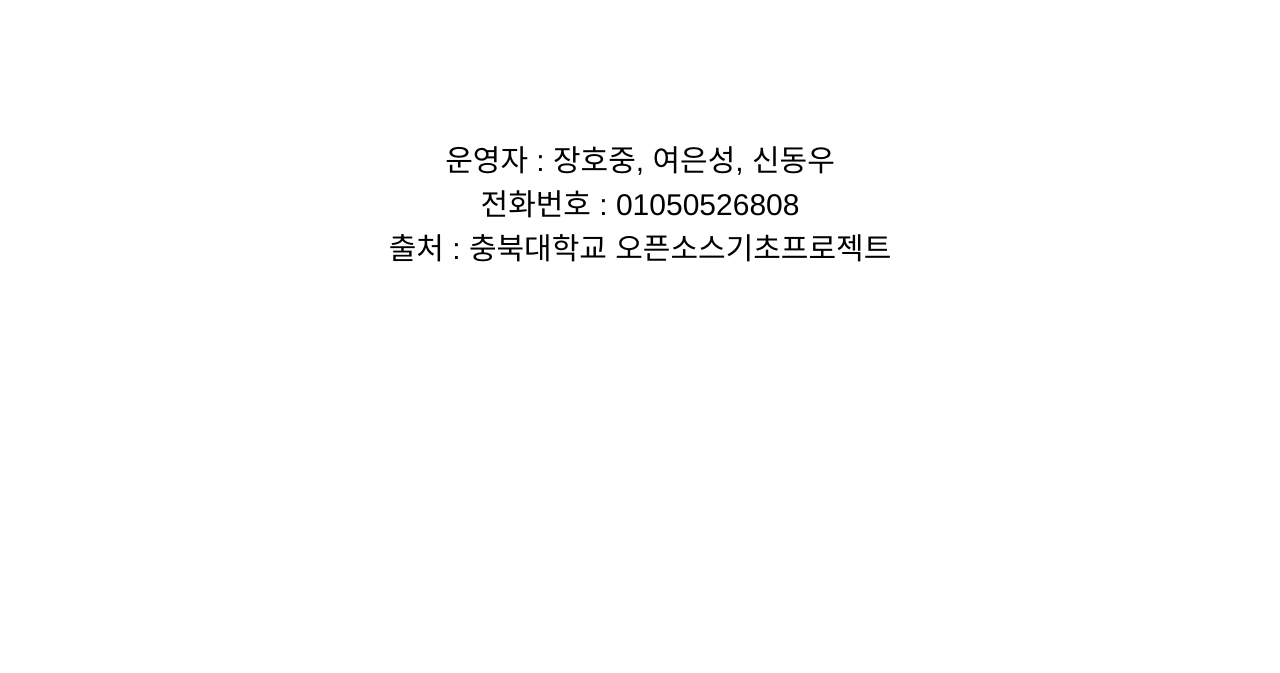
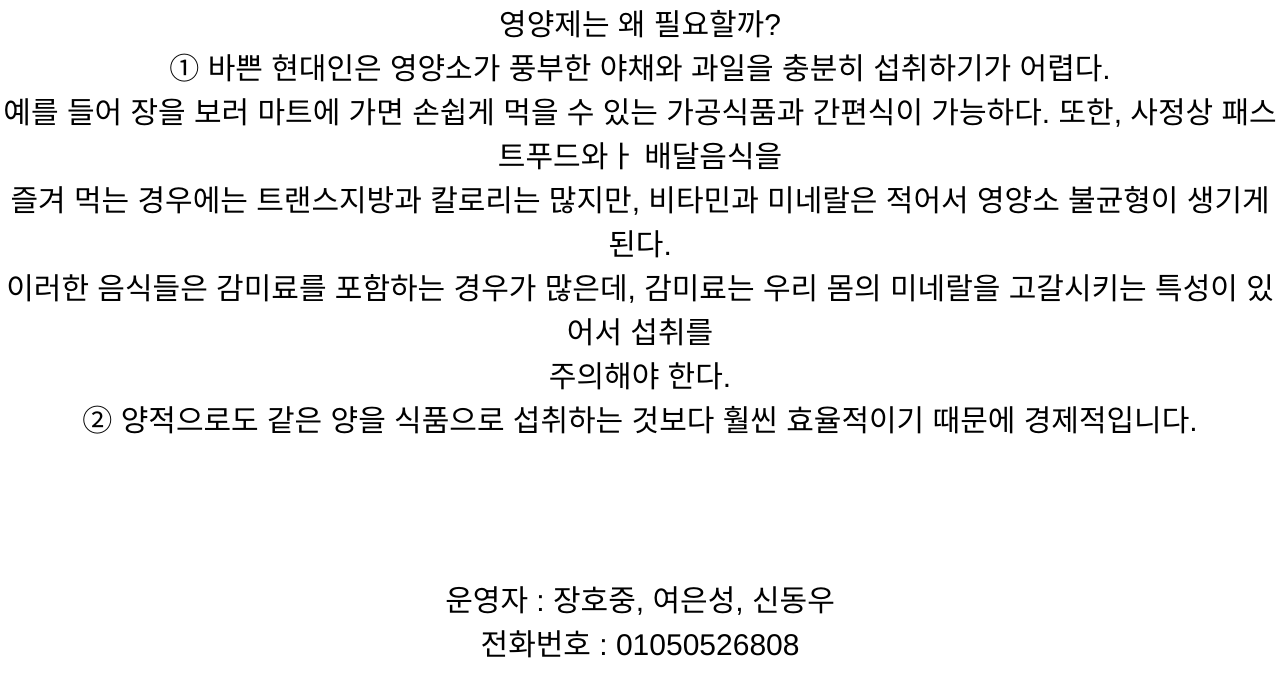
Before and after one commit to snsthqhr/opensauce, a Django app: template templates/pynuts/homepage_necessity.html in a window 1280 px wide. Shown: the part 86-759 px from the top of the page. Run offline with Django 3.2, Linux system fonts and the light colour scheme; the template is opened without the code that fills it, so the values that code supplies are empty.

Commit message:
necessity

```diff
--- a/templates/pynuts/homepage_necessity.html
+++ b/templates/pynuts/homepage_necessity.html
@@ -17,9 +17,13 @@
                 <li> <a href='/pynuts/homepage_problem/' style="font-size: 30px;">영양소 결핍 시 문제점</a></li>
             </ul>
         </div>
-        <div class="main_text">
-
-    </div>
+       <li>영양제는 왜 필요할까?</li>
+       <li>① 바쁜 현대인은 영양소가 풍부한 야채와 과일을 충분히 섭취하기가 어렵다. </li>
+       <li>예를 들어 장을 보러 마트에 가면 손쉽게 먹을 수 있는 가공식품과 간편식이 가능하다. 또한, 사정상 패스트푸드와ㅏ 배달음식을</li>
+       <li>즐겨 먹는 경우에는 트랜스지방과 칼로리는 많지만, 비타민과 미네랄은 적어서 영양소 불균형이 생기게 된다.</li>
+       <li>이러한 음식들은 감미료를 포함하는 경우가 많은데, 감미료는 우리 몸의 미네랄을 고갈시키는 특성이 있어서 섭취를</li>
+       <li>주의해야 한다.</li>
+       <li> ② 양적으로도 같은 양을 식품으로 섭취하는 것보다 훨씬 효율적이기 때문에 경제적입니다.</li>
 
 
 
```
